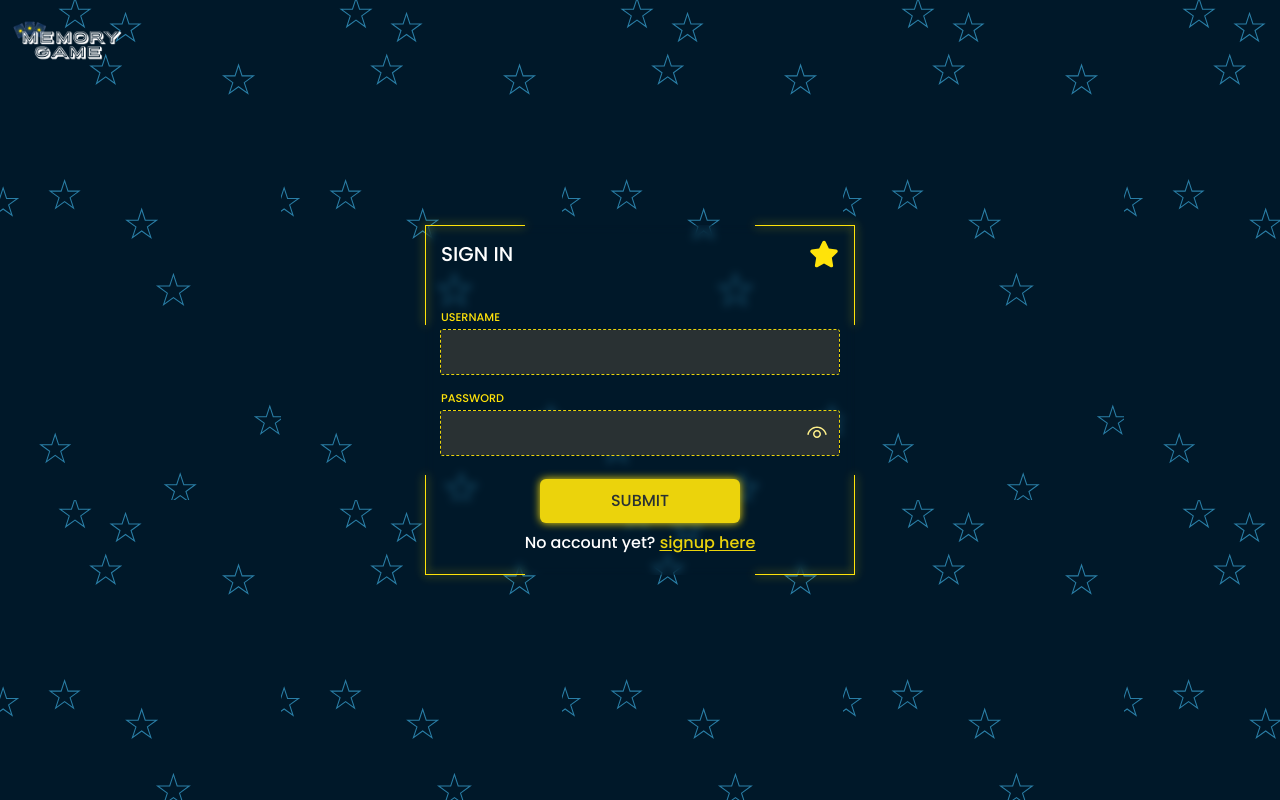
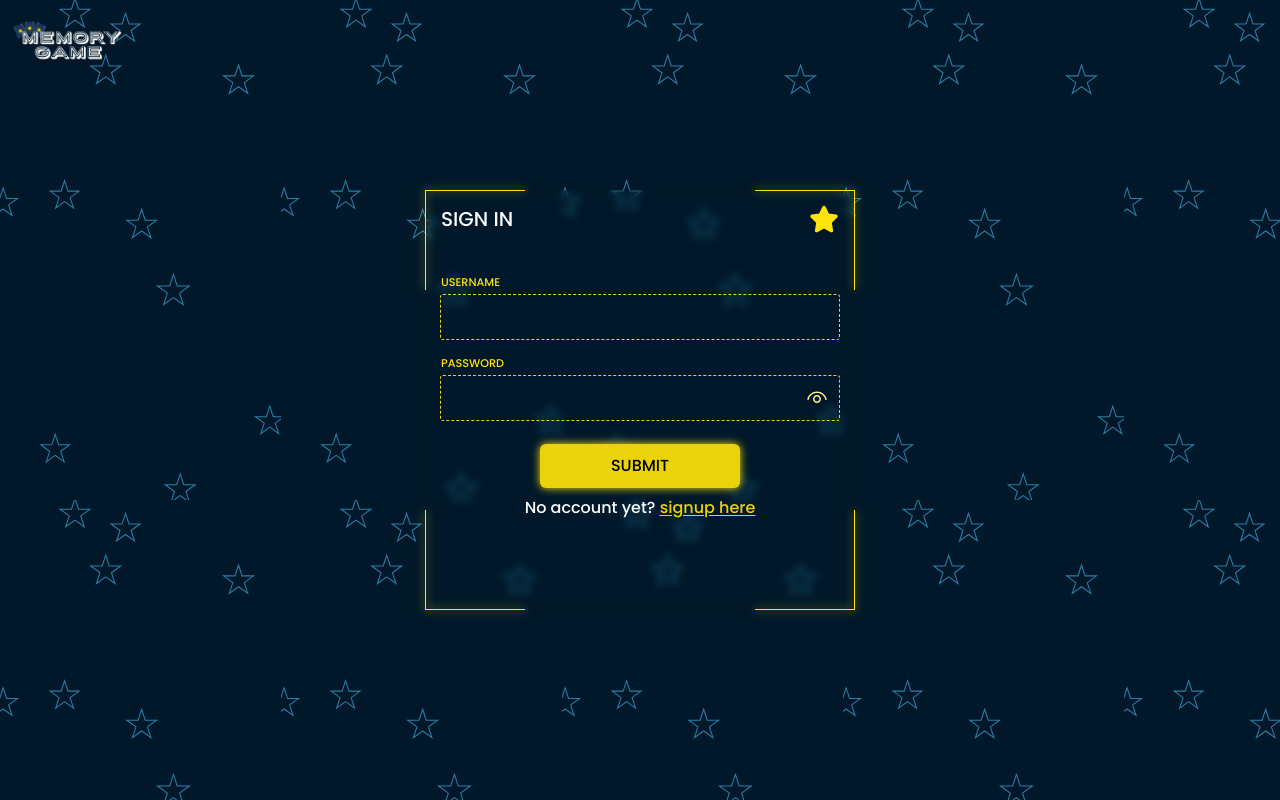
Before and after one commit to Mana1010/Full-Stack-Memory-Game, a Next.js app in the folder client/: page /auth/login in a window 1280 px wide. Built offline with nearby package versions, Linux system fonts and the light colour scheme.

Commit message:
Finalizing auth pages design

```diff
--- a/client/src/app/(auth)/auth/login/page.tsx
+++ b/client/src/app/(auth)/auth/login/page.tsx
@@ -1,7 +1,5 @@
 "use client";
 import React, { useEffect, useState } from "react";
-import Image from "next/image";
-import icon from "../../../../components/images/logo.png";
 import { FaStar } from "react-icons/fa6";
 import { useForm } from "react-hook-form";
 import { string, z } from "zod";
@@ -9,20 +7,28 @@ import Link from "next/link";
 import { useRouter } from "next/navigation";
 import { motion } from "framer-motion";
 import { VscEyeClosed, VscEye } from "react-icons/vsc";
-import Provider from "@/app/Provider";
-// const obj = z.object({
-//   username: string(),
-//   password: string().min(7, "Password must be at least 7 characters long."),
-//   ["confirm-password"]: string().refine((formField, ctx) => {
-//     const password = ctx.parent.password;
-//     return formField !== password;
-//   }, "Password do not match"),
-// });
-// type Form = z.infer<obj>;
+import { zodResolver } from "@hookform/resolvers/zod";
+const schema = z.object({
+  username: string().min(1, "This field is required"),
+  password: string().min(1, "This field is required"),
+});
+type LoginForm = z.infer<typeof schema>;
 function Login() {
-  const { formState, register } = useForm();
+  const {
+    handleSubmit,
+    formState: { errors },
+    register,
+    reset,
+  } = useForm<LoginForm>({
+    defaultValues: {
+      username: "",
+      password: "",
+    },
+    resolver: zodResolver(schema),
+  });
   const [showPassword, setShowPassword] = useState<boolean>(false);
   const router = useRouter();
+
   // useEffect(() => {
   //   function load(e: BeforeUnloadEvent) {
   //     e.preventDefault();
@@ -31,6 +37,9 @@ function Login() {
   //   window.addEventListener("beforeunload", load);
   //   return () => window.removeEventListener("beforeunload", load);
   // }, []);
+  function submitLoginForm(data: LoginForm) {
+    reset();
+  }
   return (
     <motion.main
       initial={{ x: -700, opacity: 0 }}
@@ -39,9 +48,10 @@ function Login() {
       className="h-full w-full px-4 flex items-center justify-center"
     >
       <form
+        onSubmit={handleSubmit(submitLoginForm)}
         autoComplete="false"
         id="form"
-        className="px-4 py-3.5 w-full sm:w-[430px] h-[350px] backdrop-blur-sm rounded-sm mx-auto relative"
+        className="px-4 py-3.5 w-full sm:w-[430px] h-[420px] backdrop-blur-sm rounded-sm mx-auto relative"
       >
         {/* TOP AND LEFT */}
         <div
@@ -95,8 +105,18 @@ function Login() {
               {...register("username")}
               name="username"
               id="username"
-              className="w-full p-2.5 space-x-2 rounded-sm bg-primary text-white outline-[#EBD30C] border-none outline-dashed outline-1"
+              className="w-full p-2.5 space-x-2 rounded-sm bg-primary text-white outline-[#EBD30C] border-none outline-dashed outline-1 bg-transparent"
             />
+            {errors.username?.message && (
+              <motion.small
+                initial={{ y: -5, opacity: 0 }}
+                animate={{ y: 0, opacity: 1, textShadow: "0 0 10px #EBD30C" }}
+                transition={{ duration: 0.1, ease: "easeIn" }}
+                className="text-[0.85rem] text-[#EBD30C]"
+              >
+                {errors.username.message}
+              </motion.small>
+            )}
           </div>
           <div className="space-y-1 flex flex-col">
             <label htmlFor="password" className="text-[#FFE30A] text-[0.7rem]">
@@ -119,6 +139,16 @@ function Login() {
                 {showPassword ? <VscEyeClosed /> : <VscEye />}
               </button>
             </div>
+            {errors.password?.message && (
+              <motion.small
+                initial={{ y: -5, opacity: 0 }}
+                animate={{ y: 0, opacity: 1, textShadow: "0 0 10px #EBD30C" }}
+                transition={{ duration: 0.1, ease: "easeIn" }}
+                className="text-[0.85rem] text-[#EBD30C]"
+              >
+                {errors.password.message}
+              </motion.small>
+            )}
           </div>
           <div className="pt-2 w-full flex justify-center flex-col items-center space-y-2">
             <button
--- a/client/src/app/(auth)/auth/signup/page.tsx
+++ b/client/src/app/(auth)/auth/signup/page.tsx
@@ -8,25 +8,48 @@ import { string, z } from "zod";
 import Link from "next/link";
 import memoryBg from "../../../../components/images/icon.png";
 import { useRouter } from "next/navigation";
-import { motion } from "framer-motion";
+import { AnimatePresence, motion } from "framer-motion";
 import { VscEyeClosed, VscEye } from "react-icons/vsc";
 import Provider from "@/app/Provider";
 import { zodResolver } from "@hookform/resolvers/zod";
-const schema = z.object({
-  username: string(),
-  password: string().min(7, "Password must be at least 7 characters long."),
-  ["confirm-password"]: string(),
-});
+import { DevTool } from "@hookform/devtools";
+import {
+  Tooltip,
+  TooltipContent,
+  TooltipProvider,
+  TooltipTrigger,
+} from "@/components/ui/tooltip";
+
 interface ShowPassword {
   password: boolean;
   ["confirm-password"]: boolean;
 }
+const schema = z
+  .object({
+    username: string().min(1, "This field is required"),
+    password: string()
+      .min(1, "This field is required")
+      .min(7, "Password must be at least 7 characters long."),
+    confirm: string().min(1, "This field is required"),
+  })
+  .refine((data) => data.password === data.confirm, {
+    message: "Password don't match",
+    path: ["confirm"],
+  });
+
+type DataSignUp = z.infer<typeof schema>;
 function Signup() {
-  const { formState, register } = useForm({
+  const {
+    register,
+    handleSubmit,
+    reset,
+    control,
+    formState: { errors },
+  } = useForm<DataSignUp>({
     defaultValues: {
       username: "",
       password: "",
-      ["confirm-password"]: "",
+      confirm: "",
     },
     resolver: zodResolver(schema),
   });
@@ -35,6 +58,7 @@ function Signup() {
     ["confirm-password"]: false,
   });
   const router = useRouter();
+  const [touchedField, setTouchedField] = useState<string>("password");
   // useEffect(() => {
   //   function load(e: BeforeUnloadEvent) {
   //     e.preventDefault();
@@ -43,18 +67,27 @@ function Signup() {
   //   window.addEventListener("beforeunload", load);
   //   return () => window.removeEventListener("beforeunload", load);
   // }, []);
+  function submitForm(data: DataSignUp) {
+    reset();
+  }
+  // function handleInputMonitor(e: React.ChangeEvent<HTMLInputElement>) {
+  //   const { name } = e.target;
+  //   setTouchedField(name);
+  //   return;
+  // }
   return (
     <motion.main
-      initial={{ x: -700, opacity: 0.5 }}
+      initial={{ x: -700, opacity: 0 }}
       animate={{ x: 0, opacity: 1 }}
       transition={{ duration: 0.5, ease: "easeIn", type: "spring" }}
       exit={{ x: 700 }}
       className="h-full w-full px-4 flex items-center justify-center"
     >
       <form
+        onSubmit={handleSubmit(submitForm)}
         autoComplete="false"
         id="form"
-        className="px-4 py-3.5 w-full sm:w-[430px] h-[450px] backdrop-blur-sm rounded-sm mx-auto relative"
+        className="px-4 py-3.5 w-full sm:w-[430px] h-[500px] backdrop-blur-sm rounded-sm mx-auto relative"
       >
         {/* TOP AND LEFT */}
         <div
@@ -92,13 +125,10 @@ function Signup() {
           id="form-design"
           className="absolute  w-[1px] bg-[#FFE30A]  h-[100px] bottom-0 left-0"
         ></div>
-        <header className="w-full flex justify-between items-center">
+        <header>
           <h1 className="text-white text-xl">REGISTER</h1>
-          <span className="text-[#FFE30A] text-3xl">
-            <FaStar />
-          </span>
         </header>
-        <div className="w-full pt-10 flex space-y-4 flex-col">
+        <div className="w-full pt-7 flex space-y-4 flex-col">
           <div className="space-y-1 flex flex-col">
             <label htmlFor="username" className="text-[#FFE30A] text-[0.7rem]">
               USERNAME
@@ -108,8 +138,19 @@ function Signup() {
               {...register("username")}
               name="username"
               id="username"
-              className="w-full p-2.5 space-x-2 rounded-sm bg-primary text-white outline-[#EBD30C] border-none outline-dashed outline-1"
+              className="w-full p-2.5 space-x-2 rounded-sm bg-primary text-white outline-[#EBD30C] border-none outline-dashed outline-1 bg-transparent"
             />
+
+            {errors.username?.message && (
+              <motion.small
+                initial={{ y: -5, opacity: 0 }}
+                animate={{ y: 0, opacity: 1, textShadow: "0 0 10px #EBD30C" }}
+                transition={{ duration: 0.1, ease: "easeIn" }}
+                className="text-[0.85rem] text-[#EBD30C]"
+              >
+                {errors.username.message}
+              </motion.small>
+            )}
           </div>
           <div className="space-y-1 flex flex-col">
             <label htmlFor="password" className="text-[#FFE30A] text-[0.7rem]">
@@ -137,6 +178,17 @@ function Signup() {
                 {showPassword.password ? <VscEyeClosed /> : <VscEye />}
               </button>
             </div>
+
+            {errors.password?.message && (
+              <motion.small
+                initial={{ y: -5, opacity: 0 }}
+                animate={{ y: 0, opacity: 1, textShadow: "0 0 10px #EBD30C" }}
+                transition={{ duration: 0.1, ease: "easeIn" }}
+                className="text-[0.85rem] text-[#EBD30C]"
+              >
+                {errors.password.message}
+              </motion.small>
+            )}
           </div>
           <div className="space-y-1 flex flex-col">
             <label
@@ -148,8 +200,8 @@ function Signup() {
             <div className="w-full p-2.5 space-x-2 rounded-sm bg-primary outline-[#EBD30C] outline-dashed outline-1 flex justify-between items-center">
               <input
                 type={showPassword["confirm-password"] ? "text" : "password"}
-                {...register("confirm-password")}
-                name="confirm-password"
+                {...register("confirm")}
+                name="confirm"
                 id="confirm-password"
                 className="bg-transparent text-white outline-none w-[90%]"
               />
@@ -162,7 +214,6 @@ function Signup() {
                 }
                 type="button"
                 className="text-yellow-200 text-2xl"
-                name="confirm-password"
               >
                 {showPassword["confirm-password"] ? (
                   <VscEyeClosed />
@@ -171,6 +222,17 @@ function Signup() {
                 )}
               </button>
             </div>
+
+            {errors.confirm?.message && (
+              <motion.small
+                initial={{ y: -5, opacity: 0 }}
+                animate={{ y: 0, opacity: 1, textShadow: "0 0 10px #EBD30C" }}
+                transition={{ duration: 0.1, ease: "easeIn" }}
+                className="text-[0.85rem] text-[#EBD30C]"
+              >
+                {errors.confirm.message}
+              </motion.small>
+            )}
           </div>
           <div className="pt-2 w-full flex justify-center flex-col items-center space-y-2">
             <button
--- a/client/src/app/levels/easy/page.tsx
+++ b/client/src/app/levels/easy/page.tsx
@@ -1,5 +1,5 @@
 "use client";
-import React, { useEffect, useLayoutEffect, useState } from "react";
+import React, { useEffect, useState } from "react";
 import { FaStar } from "react-icons/fa6";
 import { nanoid } from "nanoid";
 import { motion } from "framer-motion";
--- a/client/src/app/levels/page.tsx
+++ b/client/src/app/levels/page.tsx
@@ -1,7 +1,6 @@
 "use client";
 import React, { useEffect } from "react";
 import Image from "next/image";
-import level_title from "../../components/images/level_title.png";
 import { useRouter } from "next/navigation";
 import { IoIosLock } from "react-icons/io";
 import { FaStar } from "react-icons/fa6";
@@ -43,7 +42,6 @@ function Levels() {
           </button>
         </header>
         <div className="w-full flex flex-col items-center justify-center">
-          <Image src={level_title} alt="title" priority />
           <div className="py-2 space-y-3 w-full h-[300px] flex flex-col justify-center items-center">
             {levels.map((level, index) => (
               <div key={level.difficulty} className="relative">
--- /dev/null
+++ b/client/src/components/ui/tooltip.tsx
@@ -0,0 +1,30 @@
+"use client"
+
+import * as React from "react"
+import * as TooltipPrimitive from "@radix-ui/react-tooltip"
+
+import { cn } from "@/lib/utils"
+
+const TooltipProvider = TooltipPrimitive.Provider
+
+const Tooltip = TooltipPrimitive.Root
+
+const TooltipTrigger = TooltipPrimitive.Trigger
+
+const TooltipContent = React.forwardRef<
+  React.ElementRef<typeof TooltipPrimitive.Content>,
+  React.ComponentPropsWithoutRef<typeof TooltipPrimitive.Content>
+>(({ className, sideOffset = 4, ...props }, ref) => (
+  <TooltipPrimitive.Content
+    ref={ref}
+    sideOffset={sideOffset}
+    className={cn(
+      "z-50 overflow-hidden rounded-md border border-slate-200 bg-white px-3 py-1.5 text-sm text-slate-950 shadow-md animate-in fade-in-0 zoom-in-95 data-[state=closed]:animate-out data-[state=closed]:fade-out-0 data-[state=closed]:zoom-out-95 data-[side=bottom]:slide-in-from-top-2 data-[side=left]:slide-in-from-right-2 data-[side=right]:slide-in-from-left-2 data-[side=top]:slide-in-from-bottom-2 dark:border-slate-800 dark:bg-slate-950 dark:text-slate-50",
+      className
+    )}
+    {...props}
+  />
+))
+TooltipContent.displayName = TooltipPrimitive.Content.displayName
+
+export { Tooltip, TooltipTrigger, TooltipContent, TooltipProvider }
--- /dev/null
+++ b/client/src/lib/utils.ts
@@ -0,0 +1,6 @@
+import { type ClassValue, clsx } from "clsx"
+import { twMerge } from "tailwind-merge"
+
+export function cn(...inputs: ClassValue[]) {
+  return twMerge(clsx(inputs))
+}
--- a/client/tailwind.config.ts
+++ b/client/tailwind.config.ts
@@ -1,23 +1,40 @@
-import type { Config } from "tailwindcss";
+import type { Config } from "tailwindcss"
 
-const config: Config = {
+const config = {
+  darkMode: ["class"],
   content: [
-    "./src/pages/**/*.{js,ts,jsx,tsx,mdx}",
-    "./src/components/**/*.{js,ts,jsx,tsx,mdx}",
-    "./src/app/**/*.{js,ts,jsx,tsx,mdx}",
+    './pages/**/*.{ts,tsx}',
+    './components/**/*.{ts,tsx}',
+    './app/**/*.{ts,tsx}',
+    './src/**/*.{ts,tsx}',
   ],
+  prefix: "",
   theme: {
+    container: {
+      center: true,
+      padding: "2rem",
+      screens: {
+        "2xl": "1400px",
+      },
+    },
     extend: {
-      backgroundImage: {
-        "gradient-radial": "radial-gradient(var(--tw-gradient-stops))",
-        "gradient-conic":
-          "conic-gradient(from 180deg at 50% 50%, var(--tw-gradient-stops))",
+      keyframes: {
+        "accordion-down": {
+          from: { height: "0" },
+          to: { height: "var(--radix-accordion-content-height)" },
+        },
+        "accordion-up": {
+          from: { height: "var(--radix-accordion-content-height)" },
+          to: { height: "0" },
+        },
       },
-      colors: {
-        primary: "#293133",
+      animation: {
+        "accordion-down": "accordion-down 0.2s ease-out",
+        "accordion-up": "accordion-up 0.2s ease-out",
       },
     },
   },
-  plugins: [],
-};
-export default config;
+  plugins: [require("tailwindcss-animate")],
+} satisfies Config
+
+export default config
```
Also changed, not shown: client/package.json (+7 -0 lines), client/components.json (added), 1 other file (tests, documents, lock files or other folders).
